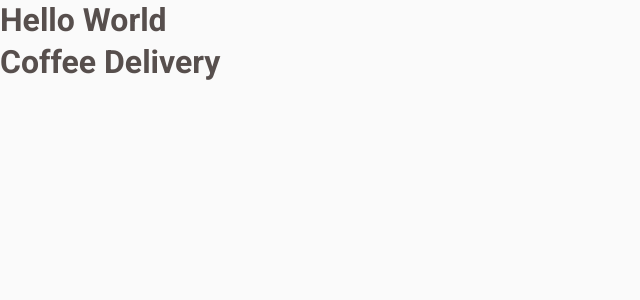
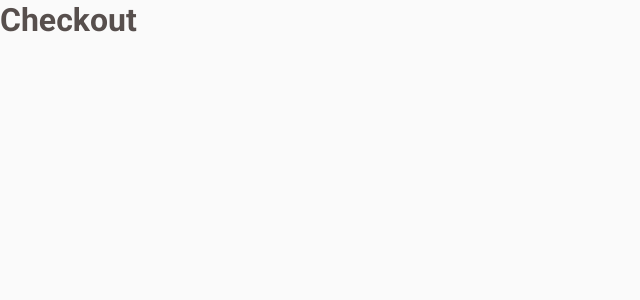
Before and after one commit to Dex64ter/Coffee-Delivery, a React (Vite) app: page /checkout in a window 1280 px wide. Shown: the top 300 px of the page, without its empty margins (0-640 px from the left). Built offline with nearby package versions, Linux system fonts and the light colour scheme.

Commit message:
Instalando e configurando o React Router Dom

```diff
--- a/package.json
+++ b/package.json
@@ -12,6 +12,7 @@
   "dependencies": {
     "react": "^18.2.0",
     "react-dom": "^18.2.0",
+    "react-router-dom": "^6.22.0",
     "styled-components": "^6.1.8"
   },
   "devDependencies": {
--- a/src/App.tsx
+++ b/src/App.tsx
@@ -1,12 +1,15 @@
 import { ThemeProvider } from "styled-components";
 import { defaultThemes } from "./styles/themes/default";
 import { GlobalStyles } from "./styles/global";
+import { BrowserRouter } from 'react-router-dom';
+import { Router } from "./Router";
 
 export function App() {
   return (
     <ThemeProvider theme={defaultThemes}>
-      <h1>Hello World</h1>
-      <h1>Coffee Delivery</h1>
+      <BrowserRouter>
+        <Router/>
+      </BrowserRouter>
       <GlobalStyles/>
     </ThemeProvider>
   )
--- /dev/null
+++ b/src/Router.tsx
@@ -0,0 +1,12 @@
+import { Routes, Route } from 'react-router-dom';
+import { Home } from './pages/Home';
+import { Checkout } from './pages/Checkout';
+
+export function Router() {
+  return (
+    <Routes>
+      <Route path='/' element={ <Home /> } />
+      <Route path='/checkout' element={ <Checkout /> } />
+    </Routes>
+  )
+}
--- /dev/null
+++ b/src/pages/Checkout/index.tsx
@@ -0,0 +1,5 @@
+export function Checkout() {
+  return (
+    <h1>Checkout</h1>
+  )
+}
--- /dev/null
+++ b/src/pages/Home/index.tsx
@@ -0,0 +1,5 @@
+export function Home() {
+  return (
+    <h1>Coffee Delivery</h1>
+  )
+}
--- a/src/styles/global.ts
+++ b/src/styles/global.ts
@@ -20,9 +20,4 @@
   line-height: 1.3;
  }
 
- /* body, input, textarea, button {
-  font-family: 'Roboto', sans-serif;
-  font-weight: 400;
-  font-size: 1rem;
-}*/
 `
```
Also changed, not shown: src/pages/Checkout/styles.ts (added), src/pages/Home/styles.ts (added), 1 other file (tests, documents, lock files or other folders).
